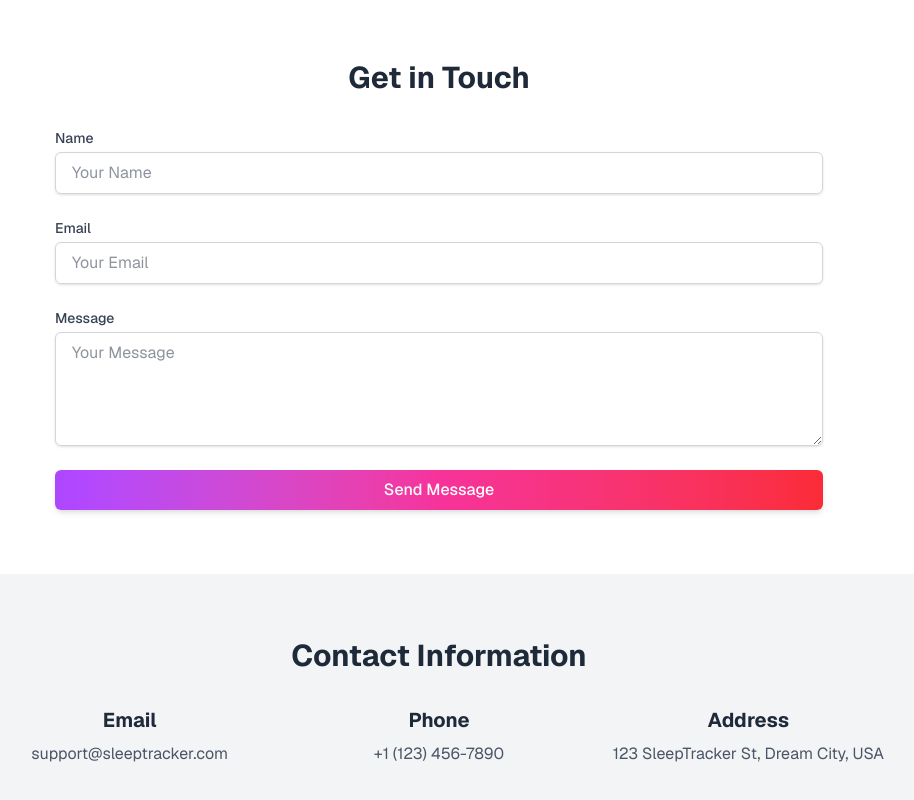
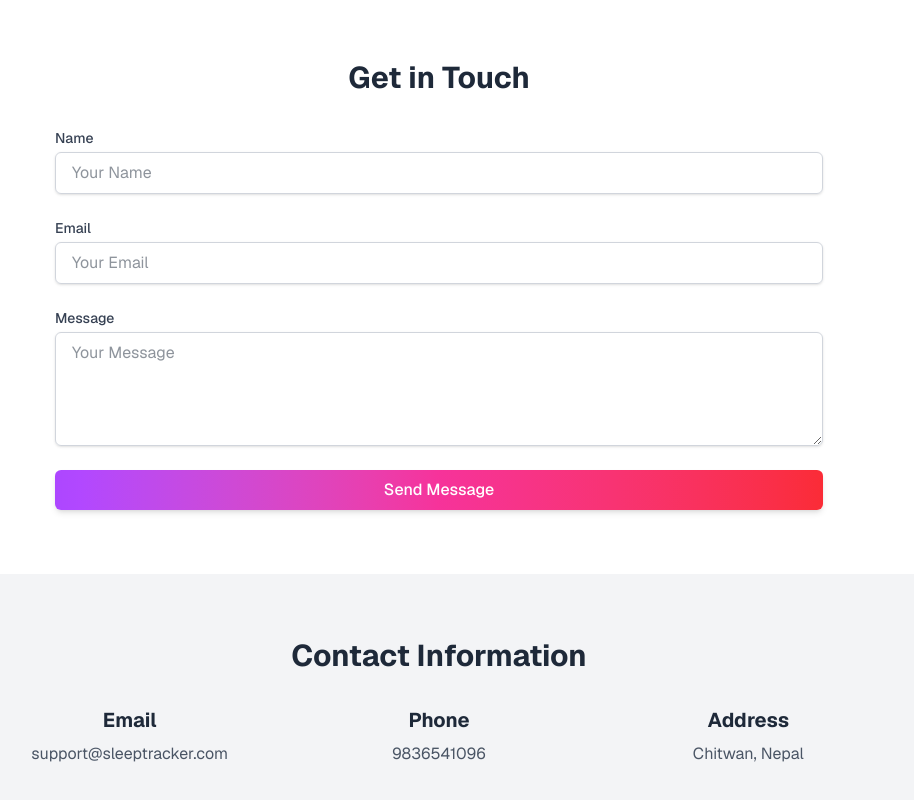
Before and after one commit to CdySirjan/Slumber, a Next.js app: page /contact in a window 1280 px wide. Shown: the part 290-1090 px from the top of the page, without its empty margins (201-1115 px from the left). Built offline with nearby package versions, Linux system fonts and the light colour scheme; no server answers.

Commit message:
feat : email and the address section fixed

```diff
--- a/app/contact/page.tsx
+++ b/app/contact/page.tsx
@@ -100,12 +100,12 @@ const ContactPage = () => {
           </div>
           <div>
             <h3 className='text-xl font-bold mb-2'>Phone</h3>
-            <p className='text-gray-600'>+1 (123) 456-7890</p>
+            <p className='text-gray-600'>9836541096</p>
           </div>
           <div>
             <h3 className='text-xl font-bold mb-2'>Address</h3>
             <p className='text-gray-600'>
-              123 SleepTracker St, Dream City, USA
+              Chitwan, Nepal
             </p>
           </div>
         </div>
```
